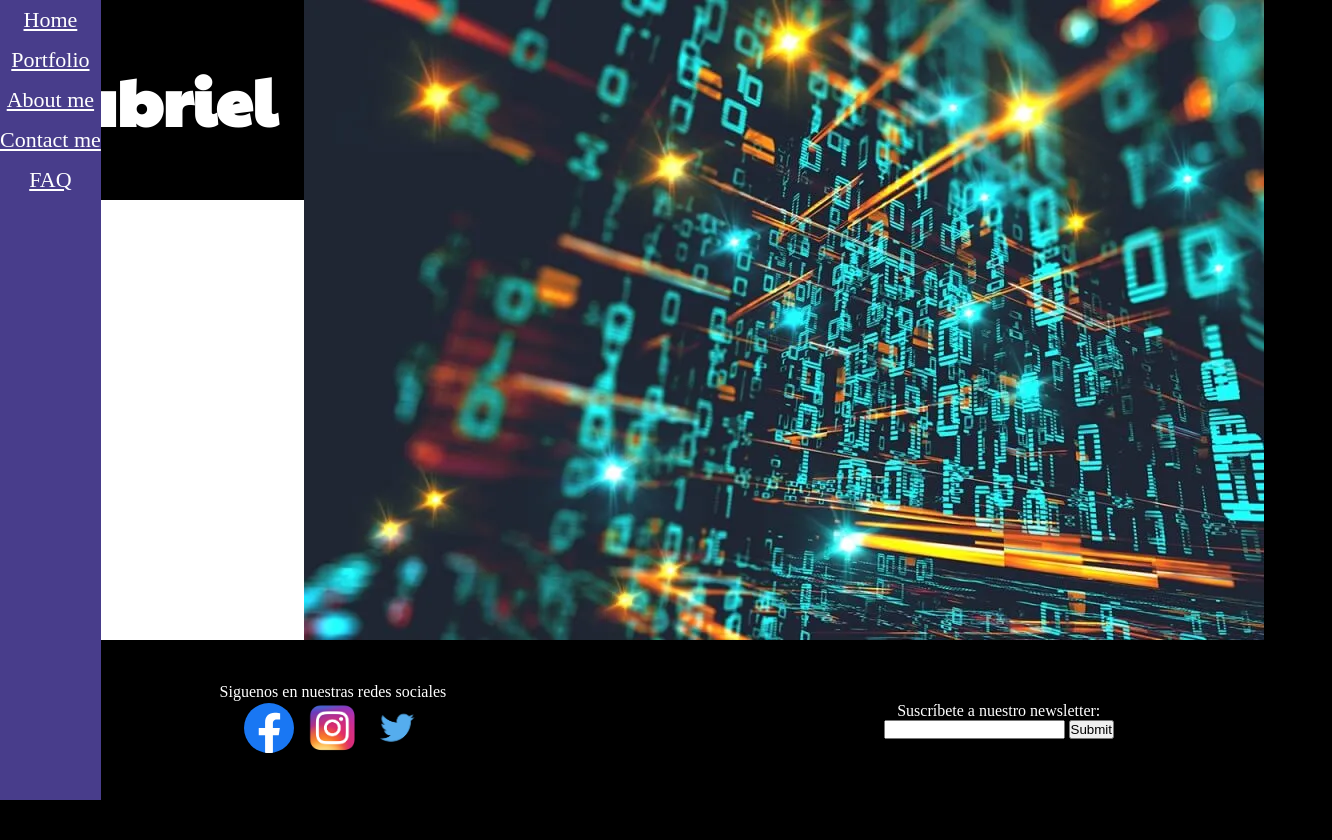
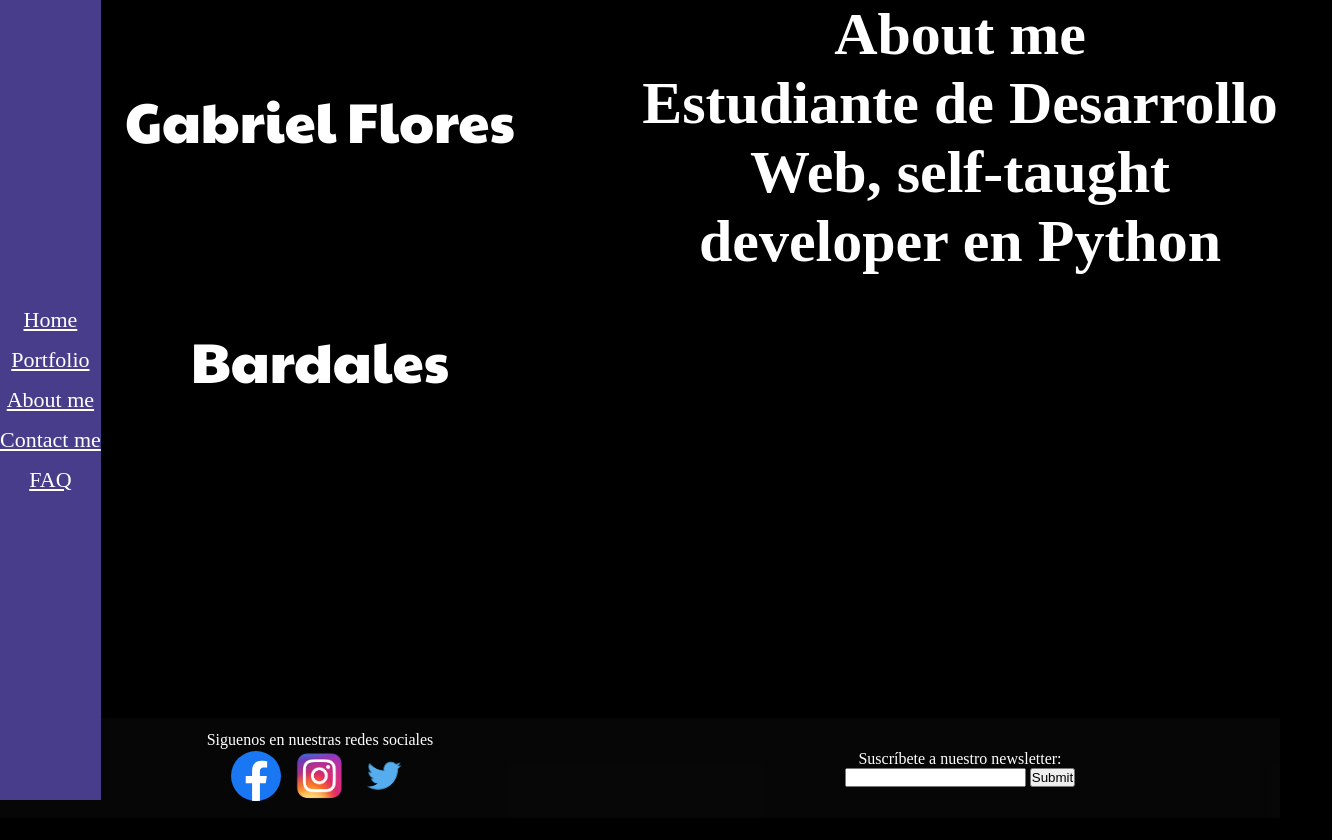
Before and after one commit to Khmlwugh/WebDev, a plain HTML site: page index.html in a window 1280 px wide. Shown: the whole page, 1332 px wide, since content can reach past the window. After the commit the page ends 818 px from the top, so only its background shows below. Drawn offline with nearby package versions, Linux system fonts and the light colour scheme.

Commit message:
4th commit

```diff
--- a/index.html
+++ b/index.html
@@ -8,6 +8,8 @@
     <link rel="preconnect" href="https://fonts.gstatic.com" crossorigin>
     <link href="https://fonts.googleapis.com/css2?family=Acme&family=Paytone+One&display=swap" rel="stylesheet">
     <link rel="stylesheet" href="stylesheets/index.css">
+    <link rel="stylesheet" href="https://cdnjs.cloudflare.com/ajax/libs/animate.css/4.1.1/animate.min.css"
+  />
     <title>Gabriel Flores' Portfolio</title>
 </head>
 <body>
@@ -34,15 +36,13 @@
 
     <section class="main">
         <div class="name">
-            <h1>Gabriel Flores Bardales</h1>
+            <div class="animate__animated animate__wobble">Gabriel Flores Bardales</div>
         </div>
 
         <section class ="description">
 
-            <div id= "item1">
-                <img src="images/prog.webp">
+                <h2>About me<h2>
                 <p>Estudiante de Desarrollo Web, self-taught developer en Python</p>
-            </div>
 
         </section>
 
--- a/stylesheets/index.css
+++ b/stylesheets/index.css
@@ -9,20 +9,6 @@ body{
 
 }
 
-div h1 {
-    text-align: center;
-    background-color: black;
-    color: white;
-    font-family: 'Paytone One', sans-serif;
-    height:200px;
-    font-size: 66px;
-    vertical-align: middle;
-    line-height: 200px;
-    padding: 0px;
-    margin: 0px;
-    border: 0px;
-}
-
 nav{
     display: flex;
     flex-direction: column;
@@ -32,7 +18,7 @@ nav{
     height: 100%;
     background-color: darkslateblue;
     align-items: center;
-
+    justify-content: center;
 }
 
 nav ul{
@@ -43,7 +29,6 @@ nav li{
     line-height: 40px;
     text-align: center;
     flex: auto ;
-
 }
 
 nav a{
@@ -78,48 +63,66 @@ nav ul li:hover{
 
 .main{
     display: grid;
+    width: 100%;
+    height:100%;
     grid-template-columns: 1fr 1fr;
-    grid-template-rows: 1fr 1fr 1fr;
+    grid-template-rows: 43vh 43vh 10vh;
     gap: 0px 0px;
     grid-template-areas:
       "Name Description"
       "Name Description"
-      "Footer Footer"
+      "Footer Footer";
 }
 
 .name{
-    background-color: white;
     grid-area: Name;
+    height: 100%;
+    align-items: flex-start;
+    background-color: black;
+}
+
+.name div{
+    text-align: center;
+    color: white;
+    font-family: 'Paytone One', sans-serif;
+    font-size: 56px;
+    line-height: 30vh;
 }
 
 .description{
     grid-area: Description;
+    align-items: center;
+    height: 100%;
+    color: white;
+    margin-inline: auto;
+    font-size: 40px;
+    text-align: center;
+    vertical-align: middle;
+}
+
+.description *{
+    align-items: center;
+
 
 }
 
 .footer{
     grid-area: Footer;
-}
-
-#item1{
-    display: flex;
-    flex-direction: row;
-}
-footer{
     display: flex;
     align-items: center;
-    background-color: rgb(0, 0, 0);
+    background-color: rgba(15, 15, 15, 0.438);
     height: 100px;
     margin-top: 30px;
     color: white
 }
 
-footer div{
+
+.footer div{
     text-align:center;
     width: 80%;
 }
 
-footer div img{
+.footer div img{
     height: 50px;
     margin: 2px 5px 0px 5px;
 }
```
